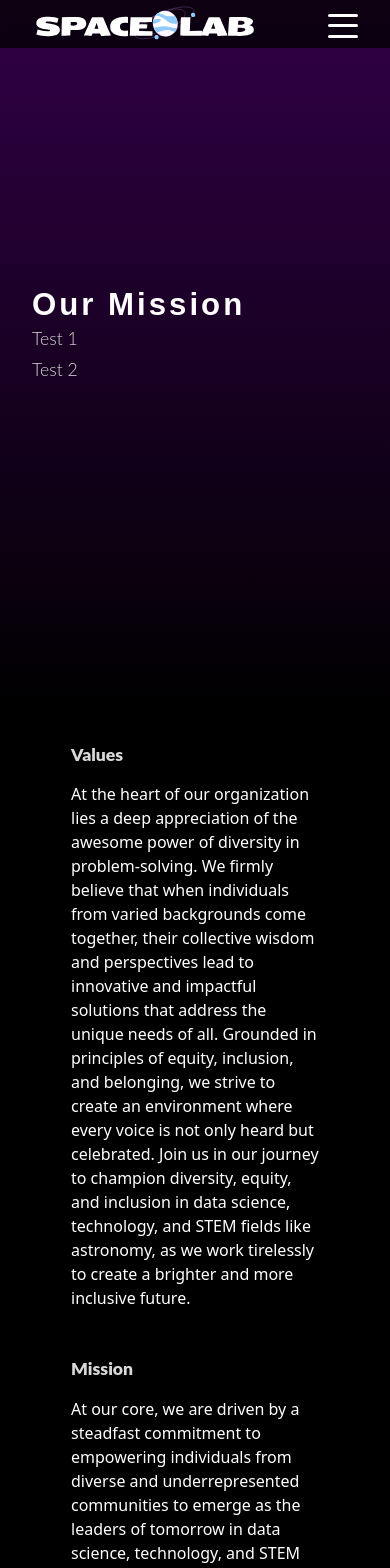
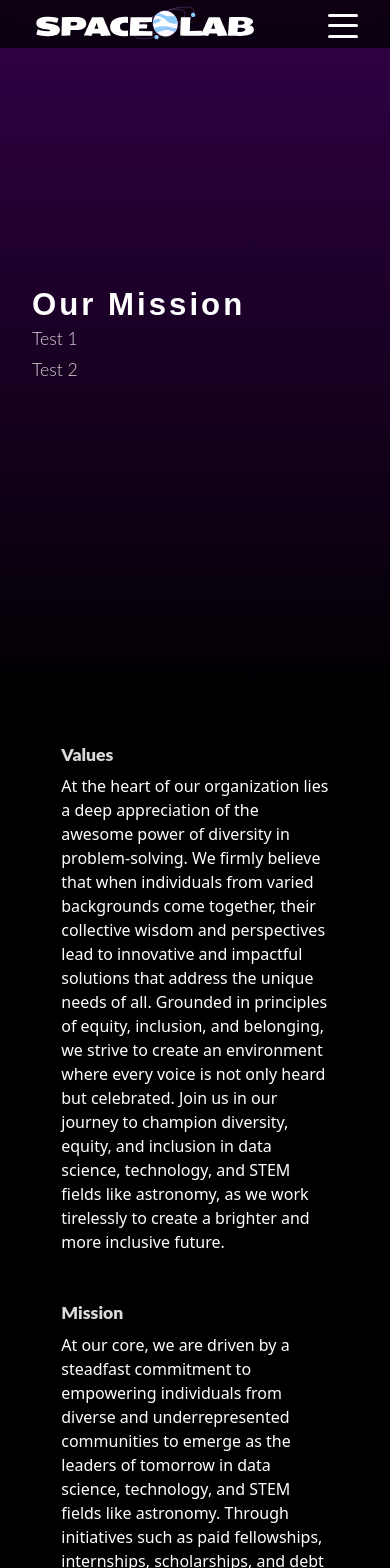
Before and after one commit to spacelabdev/fund_lab_force, a React (Vite) app: page / in a window 390 px wide. Shown: the top 1568 px of the page. Built offline with nearby package versions, Linux system fonts and the light colour scheme.

Commit message:
Adds small edit to responsive layout of ValuesMissionVision component

```diff
--- a/src/components/SmallCard/SmallCard.css
+++ b/src/components/SmallCard/SmallCard.css
@@ -1,7 +1,7 @@
 .SmallCard {
     display: flex;
     flex-direction: column;
-    gap: 1rem;
+    gap: .5rem;
 }
 
 .SmallCard .sc-title {
@@ -10,4 +10,5 @@
 
 .SmallCard .sc-content {
     text-wrap: balanced;
+    font-weight: 300;
 }
--- a/src/components/ValuesMissionVision/ValuesMissionVision.css
+++ b/src/components/ValuesMissionVision/ValuesMissionVision.css
@@ -8,7 +8,7 @@
 @media screen and (max-width: 1200px) {
     .ValuesMissionVision {
         flex-direction: column;
-        width: 80%;
+        width: 85%;
         gap: 3rem;
     }
 }
```
